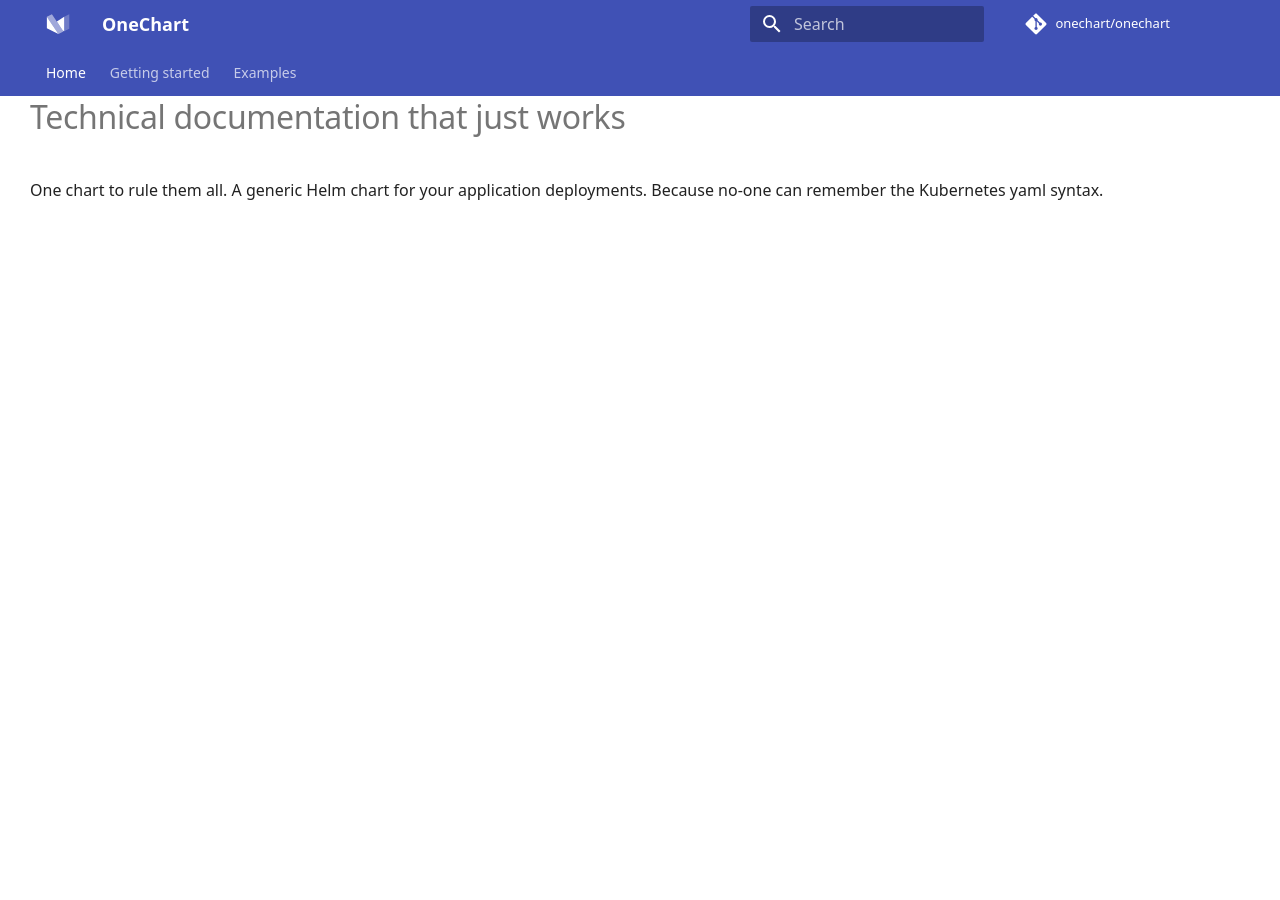
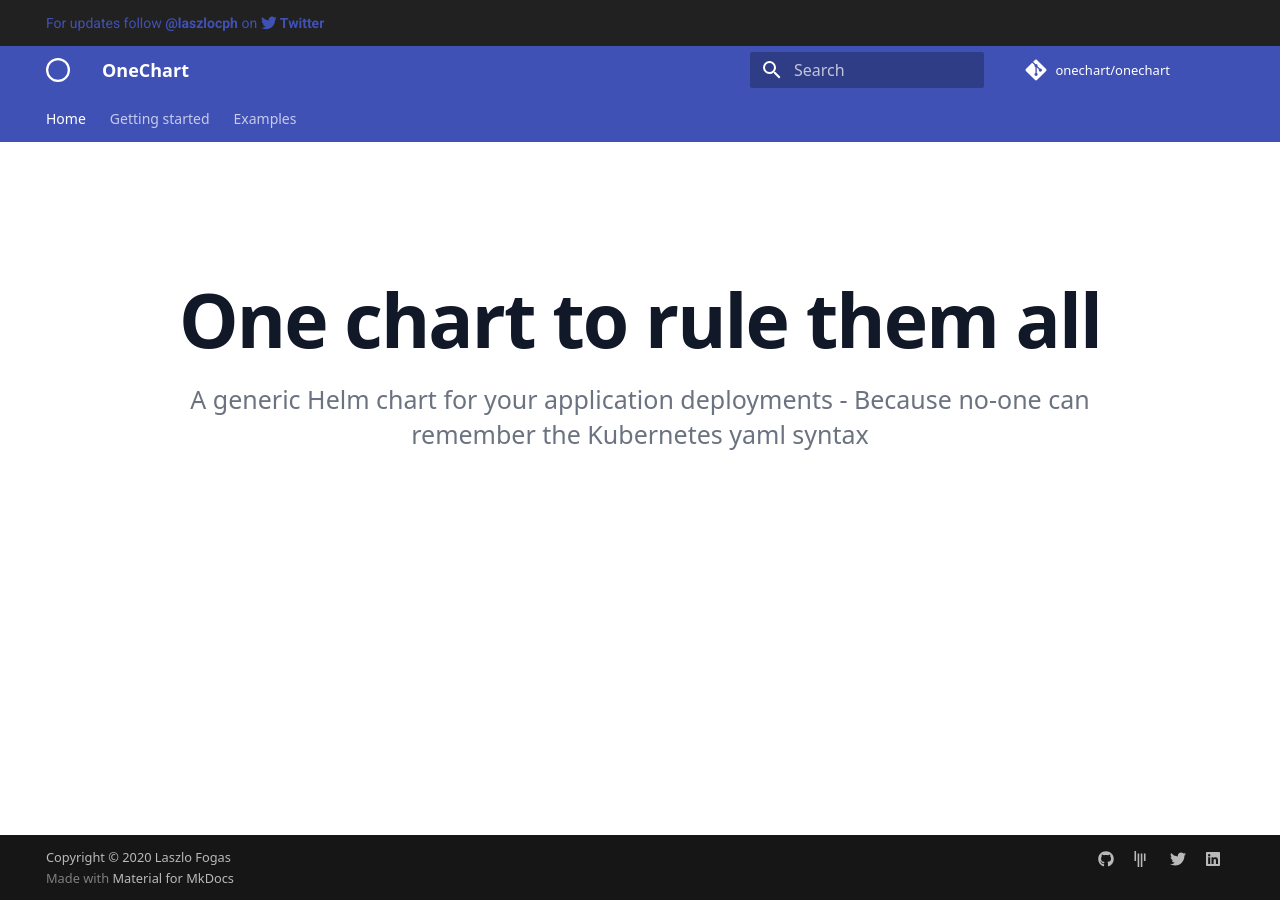
Before and after one commit to gimlet-io/onechart, an MkDocs documentation site: the page built from website/docs/index.md, in a window 1280 px wide. Built offline with MkDocs 1.6.1 and Material for MkDocs 9.7.7, drawn with Linux system fonts in a browser that asks for light colours; comment, search, counter and statistics services are not loaded.

Commit message:
Cleaning up a bit

```diff
--- /dev/null
+++ b/website/docs/stylesheets/extra.css
@@ -0,0 +1,12 @@
+.md-announce a, .md-announce a:focus, .md-announce a:hover {
+   color: white;
+}
+
+strong {
+    white-space: nowrap;
+}
+
+.md-announce .twitter {
+   margin-left: .2em;
+   color: #00ACEE;
+}
--- a/website/mkdocs.yml
+++ b/website/mkdocs.yml
@@ -30,6 +30,9 @@ repo_name: onechart/onechart
 repo_url: https://github.com/onechart/onechart
 edit_uri: https://github.com/onechart/onechart/website
 
+extra_css:
+  - stylesheets/extra.css
+
 # Copyright
 copyright: Copyright &copy; 2020 Laszlo Fogas
 
@@ -50,7 +53,7 @@ theme:
   language: en
   features:
     - navigation.tabs
-    - navigation.instant
+#    - navigation.instant
   palette:
     scheme: default
     primary: indigo
@@ -60,7 +63,7 @@ theme:
     code: Roboto Mono
   favicon: assets/favicon.png
   icon:
-    logo: logo
+    logo: fontawesome/regular/circle
 
 # Plugins
 plugins:
--- a/website/overrides/home.html
+++ b/website/overrides/home.html
@@ -3,19 +3,59 @@
 <link href="https://unpkg.com/tailwindcss@^1.0/dist/tailwind.min.css" rel="stylesheet">
 {% endblock %}
 
+{% block htmltitle %}
+<title>{{ config.site_name }}</title>
+{% endblock %}
+
 {% block tabs %}
 {{ super() }}
-<section class="container mx-auto">
-    <div class="md-grid md-typeset">
-        <div class="tx-hero">
-            <div class="tx-hero__content">
-                <h1>Technical documentation that just works</h1>
-                <p>{{ config.site_description }}</p>
-            </div>
-        </div>
+
+<style>
+
+    /* Application header should be static for the landing page */
+    .md-header {
+        position: initial;
+    }
+
+    /* Remove spacing, as we cannot hide it completely */
+    .md-main__inner {
+        margin: 0;
+    }
+
+    /* Hide main content for now */
+    .md-content {
+        display: none;
+    }
+
+    /* Hide table of contents */
+    @media screen and (min-width: 60em) {
+        .md-sidebar--secondary {
+            display: none;
+        }
+    }
+
+    /* Hide navigation */
+    @media screen and (min-width: 76.25em) {
+        .md-sidebar--primary {
+            display: none;
+        }
+    }
+</style>
+
+<main class="mt-10 mx-auto max-w-screen-xl px-4 sm:mt-12 sm:px-6 md:mt-16 lg:mt-20 xl:mt-28">
+    <div class="text-center">
+        <h2 class="text-4xl tracking-tight leading-10 font-extrabold text-gray-900 sm:text-5xl sm:leading-none md:text-6xl">
+            One chart to rule them all
+        </h2>
+        <p class="mt-3 max-w-md mx-auto text-base text-gray-500 sm:text-lg md:mt-5 md:text-xl md:max-w-3xl">
+            A generic Helm chart for your application deployments - Because no-one can remember the Kubernetes yaml syntax
+        </p>
     </div>
-</section>
+</main>
+
+<div class="container mx-auto">
+    <h2></h2>
+    <h2> <br/> </h2>
+</div>
 {% endblock %}
-{% block site_nav %}{% endblock %}
 {% block content %}{% endblock %}
-{% block footer %}{% endblock %}
--- a/website/overrides/main.html
+++ b/website/overrides/main.html
@@ -1 +1,11 @@
 {% extends "base.html" %}
+
+{% block announce %}
+<a href="https://twitter.com/laszlocph">
+    For updates follow <strong>@laszlocph</strong> on
+    <span class="twemoji twitter">
+      {% include ".icons/fontawesome/brands/twitter.svg" %}
+    </span>
+    <strong>Twitter</strong>
+</a>
+{% endblock %}
```
Also changed, not shown: website/docs/assets/favicon.png (added).
